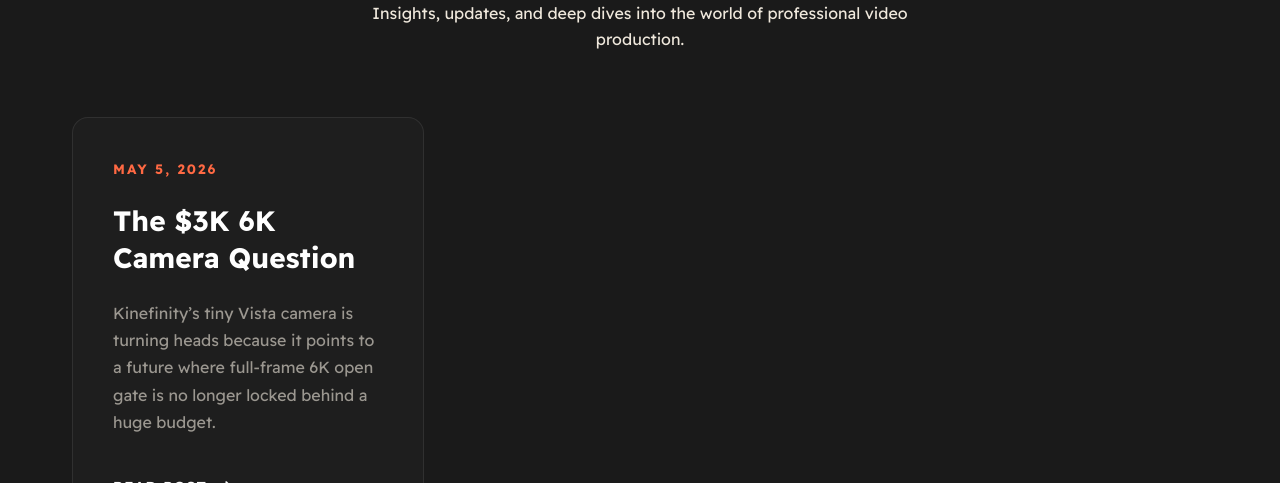
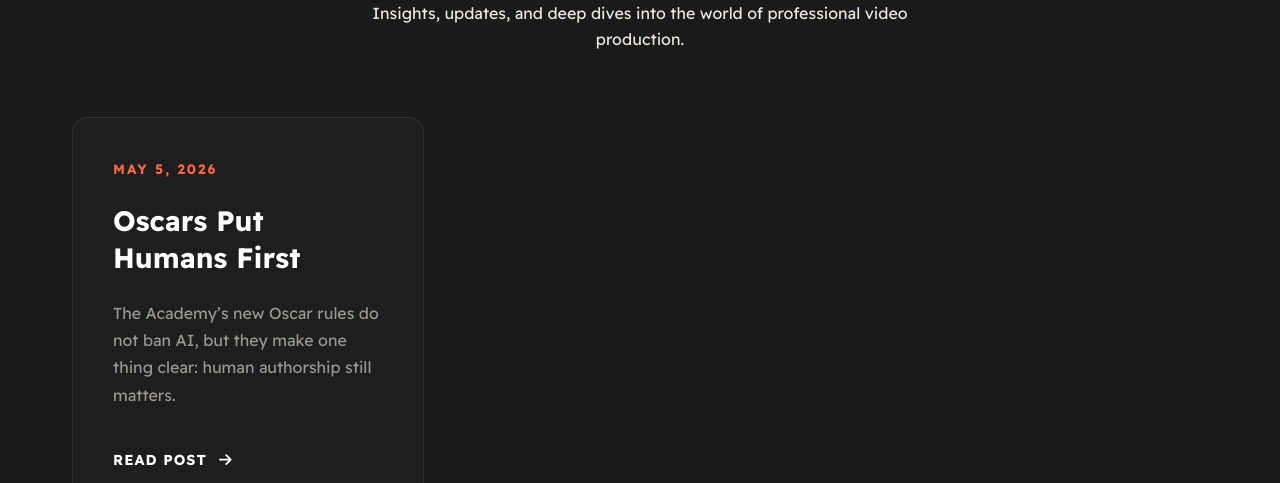
Before and after one commit to CharlieAKAN/landsick-site, a website: page blog.html in a window 1280 px wide. Shown: the part 317-800 px from the top of the page. Drawn offline with Linux system fonts and the light colour scheme.

Commit message:
Auto-sync blog index

```diff
--- a/blog.html
+++ b/blog.html
@@ -53,12 +53,12 @@
             <div class="blog-grid" id="blog-posts-container">
                 <!-- POSTS_START -->
 
-                <!-- Generated Post: kinefinity-vista-3k-6k-camera-question -->
+                <!-- Generated Post: oscars-put-humans-first-ai-rules -->
                 <article class="blog-card">
                     <span class="blog-date">May 5, 2026</span>
-                    <h3 class="blog-card-title">The $3K 6K Camera Question</h3>
-                    <p class="blog-excerpt">Kinefinity’s tiny Vista camera is turning heads because it points to a future where full-frame 6K open gate is no longer locked behind a huge budget.</p>
-                    <a href="blog/kinefinity-vista-3k-6k-camera-question.html" class="blog-more-btn">Read Post <i class="fas fa-arrow-right"></i></a>
+                    <h3 class="blog-card-title">Oscars Put Humans First</h3>
+                    <p class="blog-excerpt">The Academy’s new Oscar rules do not ban AI, but they make one thing clear: human authorship still matters.</p>
+                    <a href="blog/oscars-put-humans-first-ai-rules.html" class="blog-more-btn">Read Post <i class="fas fa-arrow-right"></i></a>
                 </article>
 <!-- POSTS_END -->
             </div>
```
